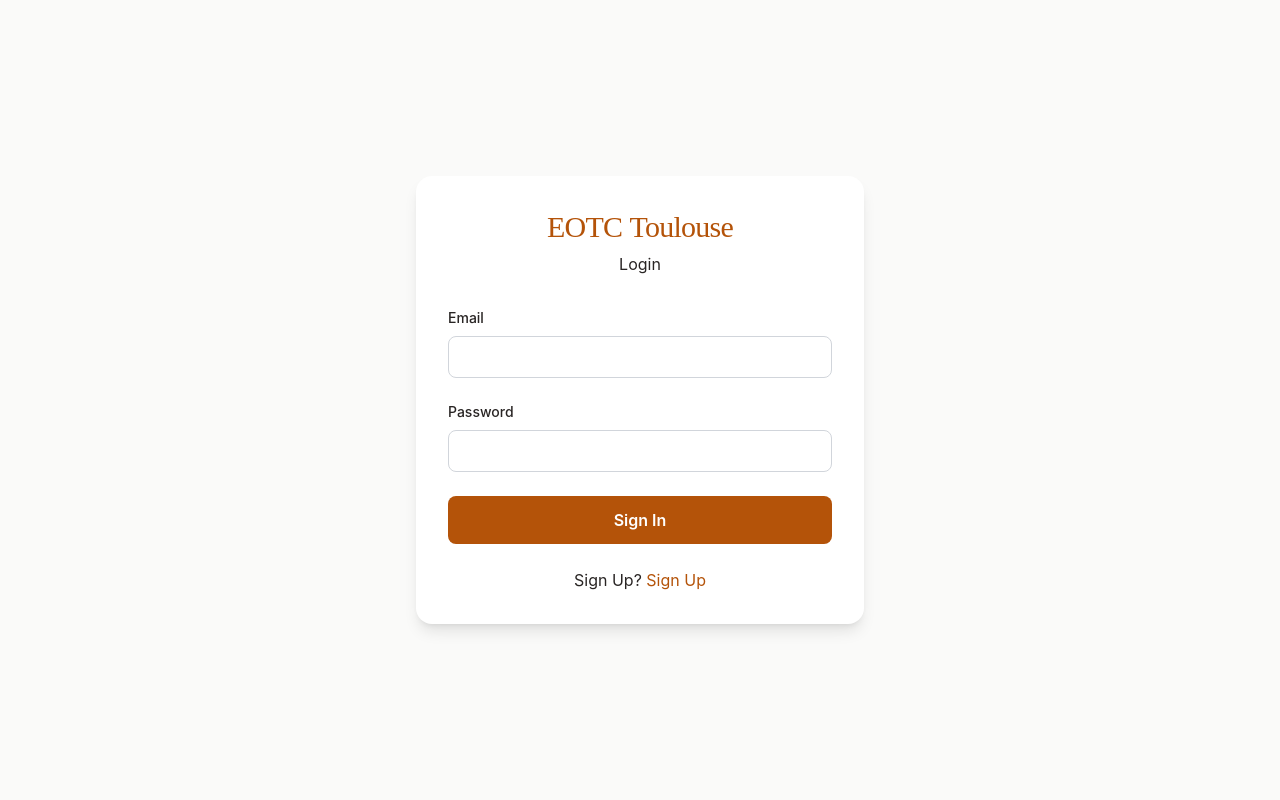
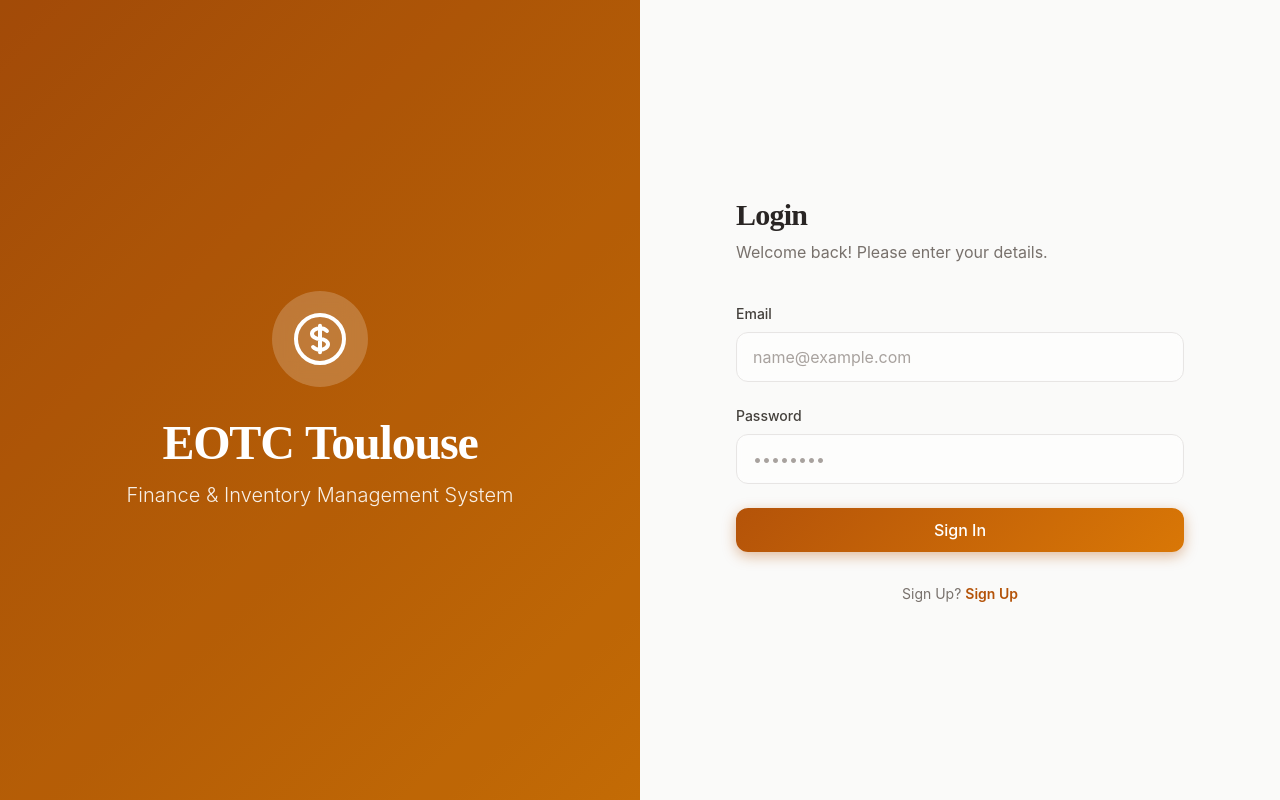
Before and after one commit to kevintheanonymous/EOTCF, a React (Vite) app: page /login in a window 1280 px wide. Built offline with nearby package versions, Linux system fonts and the light colour scheme; no server answers.

Commit message:
Refactor Login component layout and error handling

```diff
--- a/src/components/Login.jsx
+++ b/src/components/Login.jsx
@@ -18,15 +18,9 @@ const Login = () => {
     e.preventDefault()
     setError('')
     setLoading(true)
-
     const result = await login(email, password)
-
     if (!result.success) {
-      if (result.error.includes('wrong-password') || result.error.includes('invalid-credential')) {
-        setError(t('incorrectPassword'))
-      } else {
-        setError(result.error)
-      }
+      setError(t('incorrectPassword') || 'Failed to login')
       setLoading(false)
     } else {
       navigate('/dashboard')
@@ -34,61 +28,73 @@ const Login = () => {
   }
 
   return (
-    <div className="min-h-screen flex items-center justify-center bg-warm-parchment px-4">
-      <div className="max-w-md w-full bg-white rounded-2xl shadow-lg p-8">
-        <div className="text-center mb-8">
-          <h1 className="text-3xl font-serif text-deep-gold mb-2">EOTC Toulouse</h1>
-          <p className="text-dark-brown">{t('login')}</p>
+    <div className="min-h-screen flex bg-warm-parchment">
+      {/* Left Side - Decorative */}
+      <div className="hidden lg:flex lg:w-1/2 bg-gold-gradient relative overflow-hidden items-center justify-center">
+        <div className="absolute inset-0 bg-black/10"></div>
+        <div className="relative z-10 text-white text-center p-12">
+          <div className="mb-6 inline-block p-4 rounded-full bg-white/20 backdrop-blur-md">
+            <svg className="w-16 h-16 text-white" fill="none" viewBox="0 0 24 24" stroke="currentColor">
+              <path strokeLinecap="round" strokeLinejoin="round" strokeWidth={1.5} d="M12 8c-1.657 0-3 .895-3 2s1.343 2 3 2 3 .895 3 2-1.343 2-3 2m0-8c1.11 0 2.08.402 2.599 1M12 8V7m0 1v8m0 0v1m0-1c-1.11 0-2.08-.402-2.599-1M21 12a9 9 0 11-18 0 9 9 0 0118 0z" />
+            </svg>
+          </div>
+          <h1 className="text-5xl font-serif font-bold mb-4">EOTC Toulouse</h1>
+          <p className="text-xl text-white/90 font-light">Finance & Inventory Management System</p>
+        </div>
+      </div>
+
+      {/* Right Side - Form */}
+      <div className="w-full lg:w-1/2 flex items-center justify-center p-8">
+        <div className="max-w-md w-full">
+          <div className="text-center mb-10 lg:text-left">
+            <h2 className="text-3xl font-serif font-bold text-dark-brown mb-2">{t('login')}</h2>
+            <p className="text-stone-500">Welcome back! Please enter your details.</p>
           </div>
 
           <form onSubmit={handleSubmit} className="space-y-6">
             <div>
-            <label className="block text-sm font-medium text-dark-brown mb-2">
-              {t('email')}
-            </label>
+              <label className="block text-sm font-medium text-stone-700 mb-2">{t('email')}</label>
               <input
                 type="email"
                 value={email}
                 onChange={(e) => setEmail(e.target.value)}
                 required
-              className="w-full px-4 py-2 border border-gray-300 rounded-lg focus:outline-none focus:ring-2 focus:ring-deep-gold"
+                className="input-field"
+                placeholder="name@example.com"
               />
             </div>
 
             <div>
-            <label className="block text-sm font-medium text-dark-brown mb-2">
-              {t('password')}
-            </label>
+              <label className="block text-sm font-medium text-stone-700 mb-2">{t('password')}</label>
               <input
                 type="password"
                 value={password}
                 onChange={(e) => setPassword(e.target.value)}
                 required
-              className="w-full px-4 py-2 border border-gray-300 rounded-lg focus:outline-none focus:ring-2 focus:ring-deep-gold"
+                className="input-field"
+                placeholder="••••••••"
               />
             </div>
 
             {error && (
-            <div className="bg-liturgical-red/10 border border-liturgical-red text-liturgical-red px-4 py-3 rounded-lg">
+              <div className="p-4 rounded-xl bg-red-50 border border-red-100 text-red-600 text-sm flex items-center gap-2">
+                <svg className="w-5 h-5" fill="none" viewBox="0 0 24 24" stroke="currentColor"><path strokeLinecap="round" strokeLinejoin="round" strokeWidth={2} d="M12 8v4m0 4h.01M21 12a9 9 0 11-18 0 9 9 0 0118 0z" /></svg>
                 {error}
               </div>
             )}
 
-          <button
-            type="submit"
-            disabled={loading}
-            className="w-full bg-deep-gold text-white py-3 rounded-lg font-semibold hover:bg-amber-700 transition-colors disabled:opacity-50"
-          >
+            <button type="submit" disabled={loading} className="btn-primary w-full justify-center">
               {loading ? t('loading') : t('loginButton')}
             </button>
           </form>
 
-        <p className="mt-6 text-center text-dark-brown">
+          <p className="mt-8 text-center text-stone-500 text-sm">
             {t('signup')}?{' '}
-          <Link to="/signup" className="text-deep-gold hover:underline">
+            <Link to="/signup" className="text-deep-gold font-semibold hover:text-amber-700 hover:underline">
               {t('signup')}
             </Link>
           </p>
+        </div>
       </div>
     </div>
   )
```
Lines whose indentation alone changed are shown as unchanged.
